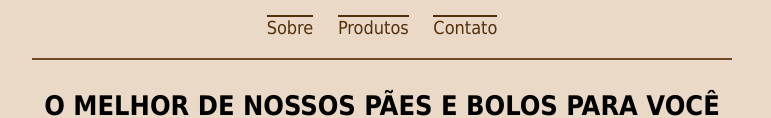
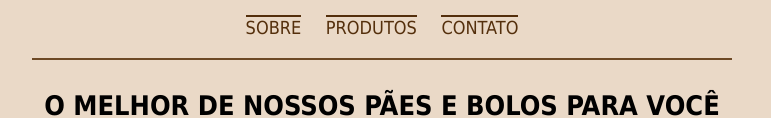
Before and after one commit to AlissonC3k/PadariaPlus, a plain HTML site: page index.html in a window 1280 px wide. Shown: the part 303-421 px from the top of the page, without its empty margins (258-1029 px from the left). Drawn offline with Linux system fonts and the light colour scheme.

```diff
--- a/index.html
+++ b/index.html
@@ -12,9 +12,9 @@
     <div class="secao">
         <img class="Imagem-logotipo" src="logo.png" alt="PADARIA PLUS">
         <p>
-            <a href="#sobre">Sobre</a>
-            <a href="#produtos">Produtos</a>
-            <a href="#contato">Contato</a>
+            <a href="#sobre">SOBRE</a>
+            <a href="#produtos">PRODUTOS</a>
+            <a href="#contato">CONTATO</a>
         </p>
     </div>
 
```
